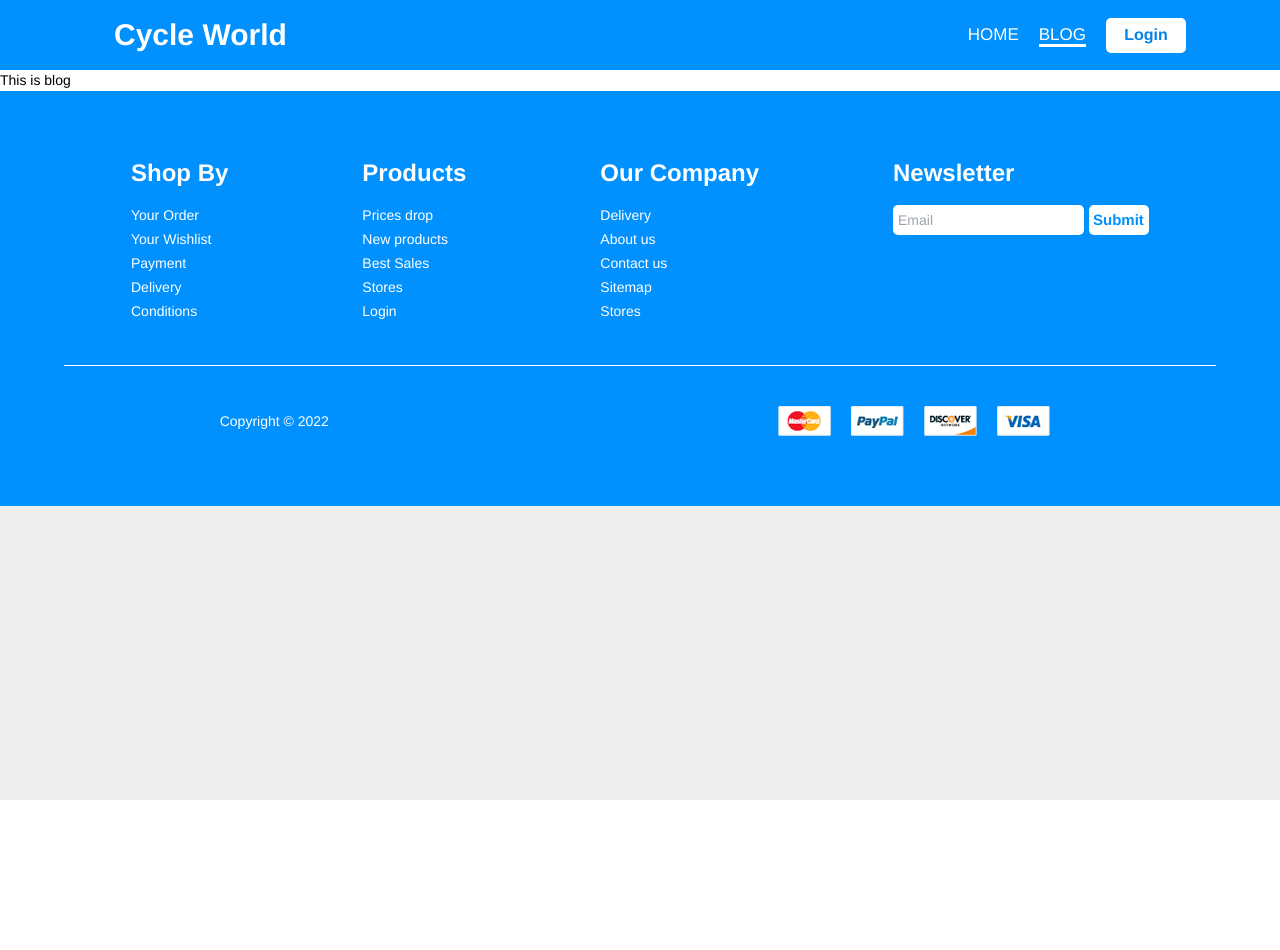
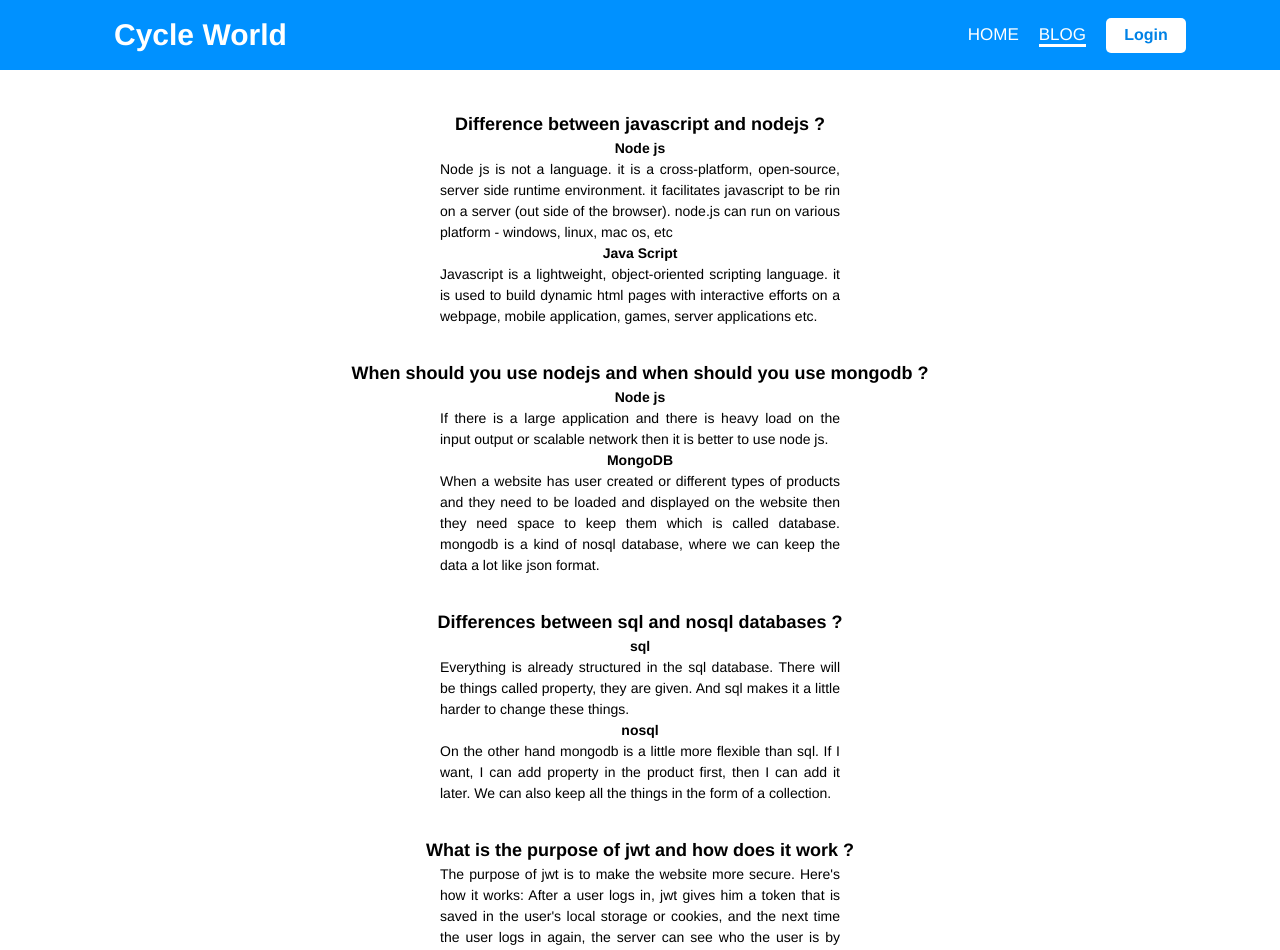
Before and after one commit to iamshakil19/cycle-world, a React (Create React App) app: page /blog in a window 1280 px wide. Shown: the top 950 px of the page. Before the commit the page ends 800 px from the top, so only its background shows below. Built offline with nearby package versions, Linux system fonts and the light colour scheme; no server answers.

Commit message:
blog page complete

```diff
--- a/package.json
+++ b/package.json
@@ -3,6 +3,7 @@
   "version": "0.1.0",
   "private": true,
   "dependencies": {
+    "@headlessui/react": "^1.6.1",
     "@heroicons/react": "^1.0.6",
     "@testing-library/jest-dom": "^5.16.4",
     "@testing-library/react": "^13.1.1",
--- a/src/Components/Blog/Blog.css
+++ b/src/Components/Blog/Blog.css
@@ -0,0 +1,10 @@
+.ans-container {
+    width: 400px;
+    margin: 0 auto;
+}
+
+@media only screen and (max-width: 688px) {
+    .ans-container{
+        width: 300px;
+    }
+}
--- a/src/Components/Blog/Blog.js
+++ b/src/Components/Blog/Blog.js
@@ -1,9 +1,42 @@
 import React from 'react';
 import './Blog.css'
+
 const Blog = () => {
     return (
-        <div>
-            <h2>This is blog</h2>
+        <div className='my-10'>
+            <div>
+                <h2 className='text-center text-lg font-semibold'>Difference between javascript and nodejs ?</h2>
+                <div className='ans-container'>
+                    <p className='text-center font-semibold'>Node js</p>
+                    <p className='text-justify'>Node js is not a language. it is a cross-platform, open-source, server side runtime environment. it facilitates javascript to be rin on a server (out side of the browser). node.js can run on various platform - windows, linux, mac os, etc</p>
+                    <p className='text-center font-semibold'>Java Script</p>
+                    <p className='text-justify'>Javascript is a lightweight, object-oriented scripting language. it is used to build dynamic html pages with interactive efforts on a webpage, mobile application, games, server applications etc.</p>
+                </div>
+            </div>
+            <div>
+                <h2 className='text-center text-lg font-semibold mt-8'>When should you use nodejs and when should you use mongodb ?</h2>
+                <div className='ans-container'>
+                    <p className='text-center font-semibold'>Node js</p>
+                    <p className='text-justify'>If there is a large application and there is heavy load on the input output or scalable network then it is better to use node js.</p>
+                    <p className='text-center font-semibold'>MongoDB</p>
+                    <p className='text-justify'>When a website has user created or different types of products and they need to be loaded and displayed on the website then they need space to keep them which is called database. mongodb is a kind of nosql database, where we can keep the data a lot like json format.</p>
+                </div>
+            </div>
+            <div>
+                <h2 className='text-center text-lg font-semibold mt-8'>Differences between sql and nosql databases ?</h2>
+                <div className='ans-container'>
+                    <p className='text-center font-semibold'>sql</p>
+                    <p className='text-justify'>Everything is already structured in the sql database. There will be things called property, they are given. And sql makes it a little harder to change these things.</p>
+                    <p className='text-center font-semibold'>nosql</p>
+                    <p className='text-justify'>On the other hand mongodb is a little more flexible than sql. If I want, I can add property in the product first, then I can add it later. We can also keep all the things in the form of a collection.</p>
+                </div>
+            </div>
+            <div>
+                <h2 className='text-center text-lg font-semibold mt-8'>What is the purpose of jwt and how does it work ?</h2>
+                <div className='ans-container '>
+                    <p className='text-justify'>The purpose of jwt is to make the website more secure. Here's how it works: After a user logs in, jwt gives him a token that is saved in the user's local storage or cookies, and the next time the user logs in again, the server can see who the user is by looking at that token. If someone else tries to steal the user's token and use it, the website will send him to the login page.</p>
+                </div>
+            </div>
         </div>
     );
 };
--- a/src/Components/Header/Header.css
+++ b/src/Components/Header/Header.css
@@ -69,7 +69,6 @@ nav ul li {
     nav ul li a {
         font-size: 16px;
     }
-
 }
 
 @media only screen and (max-width: 991px) {
```
Also changed, not shown: 1 other file (tests, documents, lock files or other folders).
